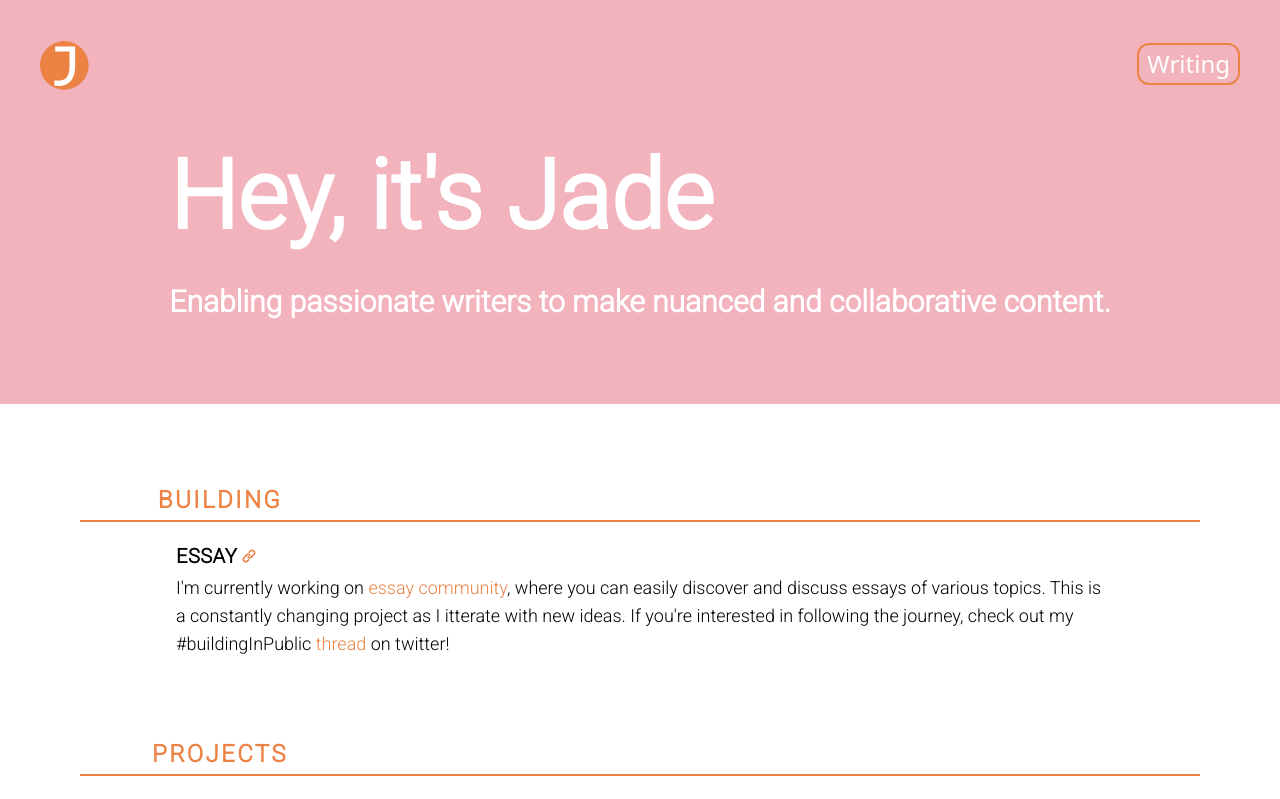
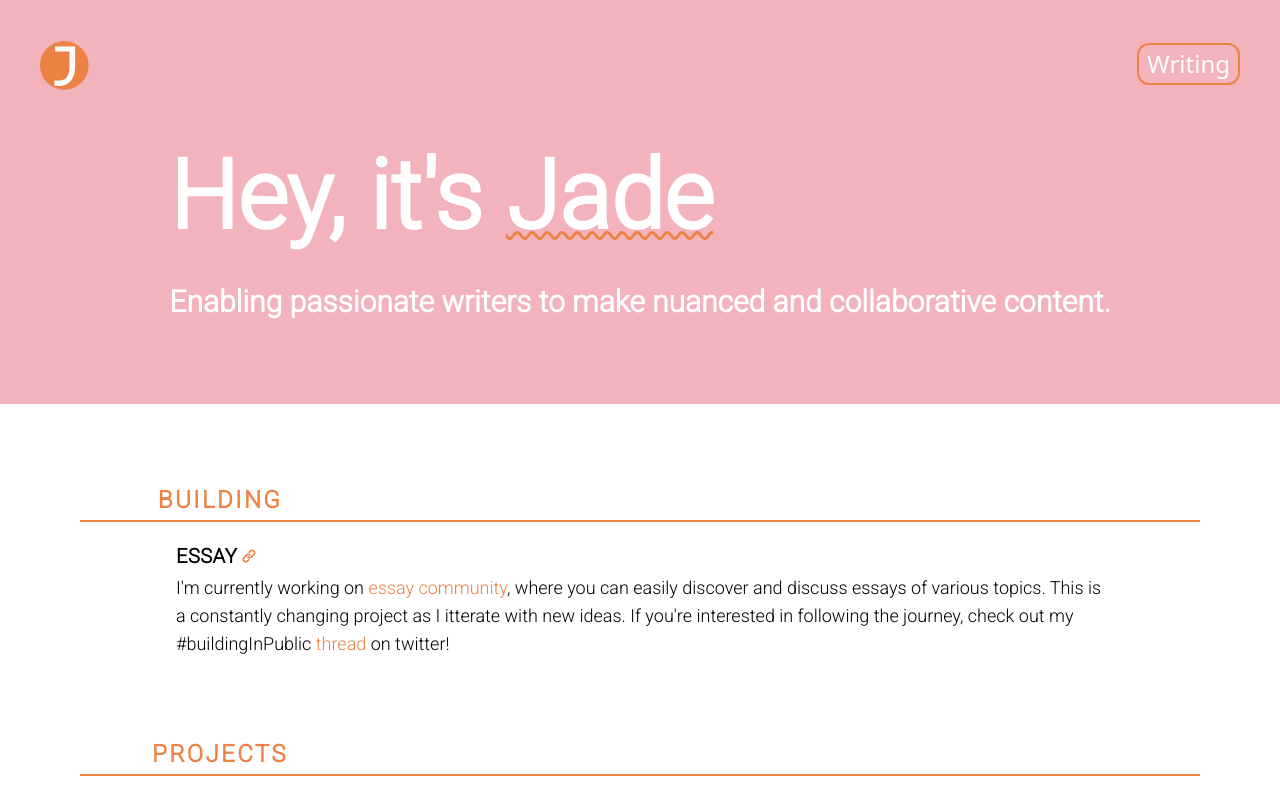
Before and after one commit to jadeasmus/jadeasmus, a Next.js app: page / in a window 1280 px wide. Shown: the top 799 px of the page. Built offline with nearby package versions, Linux system fonts and the light colour scheme; a web font is replaced by a local one.

Commit message:
cool squigly

```diff
--- a/pages/index.js
+++ b/pages/index.js
@@ -54,7 +54,10 @@ export default function Home() {
       <div className="flex justify-center mt-9 pb-12 sm:pb-16 m-3 sm:m-5">
         <div className="space-y-10">
           <h1 className="mx-auto font-inder font-extrabold text-8xl text-white">
-            Hey, it&prime;s Jade
+            Hey, it&prime;s{" "}
+            <span className="underline decoration-wavy decoration-2 md:decoration-[3px] decoration-orange">
+              Jade
+            </span>
           </h1>
           <p className="font-inder font-extrabold text-3xl text-white ">
             Enabling passionate writers to make nuanced and collaborative
```
